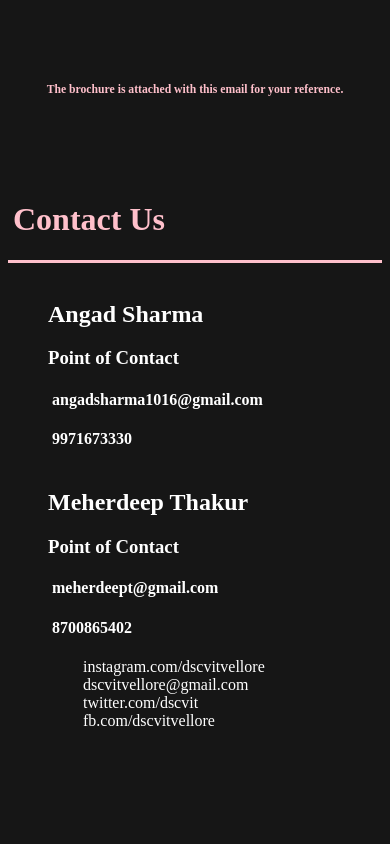
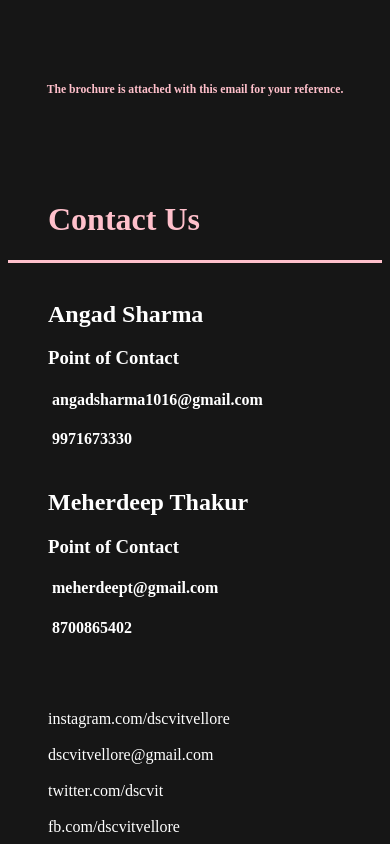
Before and after one commit to Nirmitjatana/BuildYou_Email_Template, a plain HTML site: page index.html in a window 390 px wide. Shown: the part 2393-3237 px from the top of the page. Before the commit the page ends 3131 px from the top, so only its background shows below. Drawn offline with Linux system fonts and the light colour scheme.

Commit message:
changes in index.html

```diff
--- a/index.html
+++ b/index.html
@@ -174,7 +174,7 @@
             .footer{
                 /* width: calc(90vw - 5px); */
                 /* margin-left:10px; */
-                padding-left: 5px;
+                padding-right: 8px;
                 /* width: 92vmax; */
             }
             .line{
@@ -211,6 +211,9 @@
                 text-align: center;
             }
             .child{
+                grid-template-columns: 1fr;
+            }
+            .finalgrid{
                 grid-template-columns: 1fr;
             }
             /* .grid-container{
@@ -314,8 +317,8 @@
             </h4>
         </div>
 
-        <div class="finalgrid">
-            <div>
+        <div class="finalgrid" style="margin-top: 4vh; margin-right:1vw;" >
+            <div >
                 <img src="" alt="" srcset="" class="icon">
             </div>
             <div>instagram.com/dscvitvellore</div>
```
